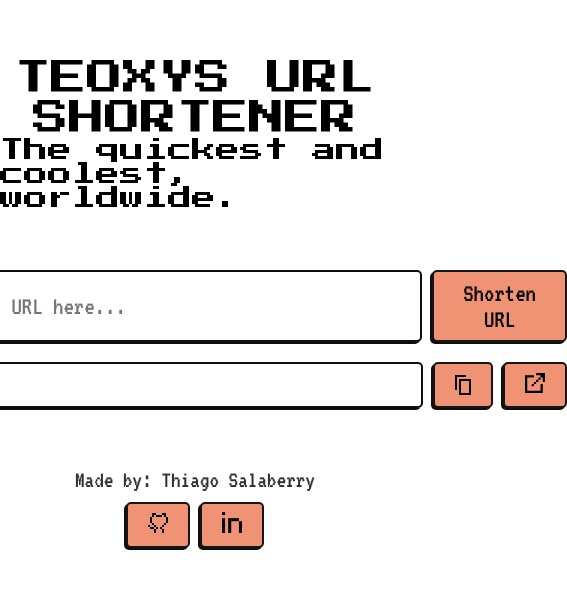
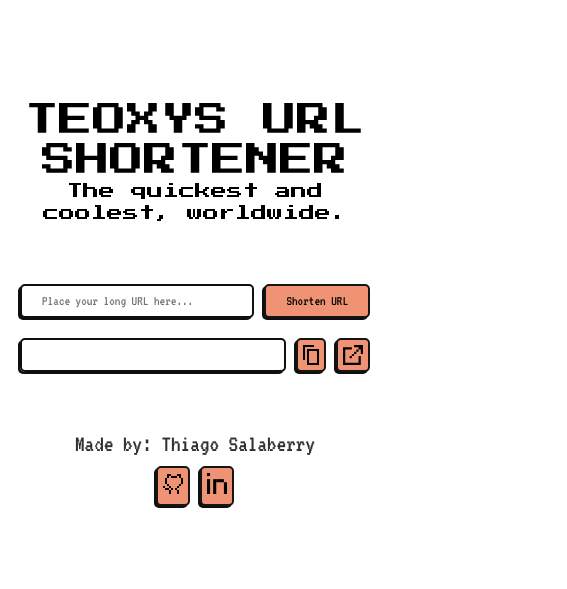
Before and after one commit to thiagoSalaberry/url-shortener, a Next.js app: page / in a window 390 px wide. Shown: the part 119-708 px from the top of the page, 567 px wide, since content can reach past the window. Built offline with nearby package versions, Linux system fonts and the light colour scheme.

Commit message:
primer commit mobile

```diff
--- a/app/globals.css
+++ b/app/globals.css
@@ -7,5 +7,6 @@
   padding: 0;
 }
 body {
-  font-family: "VT323", monospace;
+  padding: 0;
+  margin: 0;
 }
--- a/app/page.module.css
+++ b/app/page.module.css
@@ -19,6 +19,7 @@
   display: flex;
   flex-direction: column;
   gap: 10px;
+  width: 100%;
 }
 .creation_form {
   display: flex;
@@ -26,7 +27,7 @@
 }
 .result_container {
   display: grid;
-  grid-template-columns: auto 1fr 1fr;
+  grid-template-columns: 1fr auto auto;
   gap: 10px;
 }
 .info_message {
@@ -72,10 +73,18 @@
     flex-direction: column;
     justify-content: center;
     align-items: center;
-    padding: 0;
+    padding: 20px;
   }
   .title {
-    font-size: 36px;
+    font-size: 34px;
     line-height: 40px;
   }
+  .subtitle {
+    font-size: 16px;
+    line-height: 22px;
+    text-align: center;
+  }
+  .info_message {
+    font-size: 14px;
+  }
 }
--- a/app/page.tsx
+++ b/app/page.tsx
@@ -1,7 +1,6 @@
 "use client";
 import styles from "./page.module.css";
 /* HOOKS */
-import { useRouter } from "next/navigation";
 import { useForm } from "@/lib/hooks/useForm";
 import { useCreateUrl } from "@/lib/hooks/useCreateUrl";
 /* UTILITIES */
@@ -14,7 +13,6 @@ import { Loading, UrlResult, Toast } from "@/components";
 import { Input, Button, ArrowIcon, CopyIcon, ExternalIcon, GithubIcon, LinkedInIcon, Navigation } from "@/ui";
 import { ButtonRef } from "@/ui/buttons";
 import { useEffect, useRef, useState } from "react";
-// const BASE_URL = process.env.NEXT_PUBLIC_BASE_URL;
 const BASE_URL = "https://teoxys-url.vercel.app";
 const URL_TO_CALL =
   process.env.NODE_ENV == "production"
@@ -25,7 +23,6 @@ export default function Home() {
   const {isLoading, error, data, createUrl} = useCreateUrl();
   const [toastPos, setToastPos] = useState<{top:number, left:number} | null>(null)
   const copyButtonRef = useRef<ButtonRef>(null)
-  const router = useRouter()
   const handleSubmit = async (e:React.FormEvent<HTMLFormElement>) => {
     e.preventDefault();
     createUrl(longUrl)
@@ -59,8 +56,6 @@ export default function Home() {
       return () => clearTimeout(timer);
     }
   }, [toastPos])
-  console.log(data);
-
   return (
     <main className={styles.main}>
       <div className={styles.hs_container}>
@@ -87,7 +82,6 @@ export default function Home() {
         <div className={styles.result_container}>
           <UrlResult result={data && !isLoading ? data.url : ""}/>
           <Button ref={copyButtonRef} type="button" style="mainIcon" onClick={(top,left)=>{data && handleCopyClick(data.url, top!, left!)}}><CopyIcon size={16}/></Button>
-          {/* <Button type="button" style="mainIcon" onClick={()=>data && router.push(data?.url)}><ExternalIcon size={20}/></Button> */}
           <Navigation href={data && data.url || ""}><ExternalIcon size={20}/></Navigation>
         </div>
       </section>
--- a/components/loading/styles.module.css
+++ b/components/loading/styles.module.css
@@ -20,3 +20,8 @@
 .dot:last-child {
     animation-delay: .4s;
 }
+@media (max-width: 768px) {
+    .loading {
+        font-size: 14px;
+    }
+}
--- a/components/result/index.tsx
+++ b/components/result/index.tsx
@@ -1,8 +1,6 @@
 import styles from "./styles.module.css"
 import { vt323 } from "@/lib/fonts"
 export function UrlResult({result}: {result?:string}) {
-    console.log("Esto viene del result: ", result);
-
     return (
         <div className={styles.result_container}>
             <p className={`${styles.result} ${vt323.className}`}>
--- a/components/result/styles.module.css
+++ b/components/result/styles.module.css
@@ -42,3 +42,14 @@
     transform: translateY(120%);
     animation: bottom .1s forwards;
 }
+
+@media (max-width: 768px) {
+    .result_container {
+        width: 100%;
+        height: 34px;
+    }
+    .result {
+        font-size: 14px;
+
+    }
+}
--- a/ui/buttons/index.tsx
+++ b/ui/buttons/index.tsx
@@ -30,6 +30,12 @@ const MainBtnStyled = styled.button`
         transform: translate(-2px, 2px);
         box-shadow: none;
     }
+    @media (max-width: 768px) {
+        & {
+            font-size: 14px;
+            white-space: nowrap;
+        }
+    }
 `
 const SecondaryBtnStyled = styled(MainBtnStyled)`
     background: none;
@@ -38,26 +44,17 @@ const MainIconBtnStyled = styled(MainBtnStyled)`
     display: flex;
     justify-content: center;
     align-items: center;
+    @media (max-width: 768px) {
+        & {
+            padding: 5px;
+        }
+    }
 `
 const SecondaryIconBtnStyled = styled(SecondaryBtnStyled)`
     display: flex;
     justify-content: center;
     align-items: center;
 `
-// export function Button(props:ButtonProps) {
-//     switch (props.style) {
-//         case "main":
-//             return <MainBtnStyled onClick={props.onClick} type={props.type} className={vt323.className}>{props.children}</MainBtnStyled>;
-//         case "secondary":
-//             return <SecondaryBtnStyled onClick={props.onClick} type={props.type} className={vt323.className}>{props.children}</SecondaryBtnStyled>;
-//         case "mainIcon":
-//             return <MainIconBtnStyled onClick={props.onClick} type={props.type} className={vt323.className}>{props.children}</MainIconBtnStyled>;
-//         case "secondaryIcon":
-//             return <SecondaryIconBtnStyled onClick={props.onClick} type={props.type} className={vt323.className}>{props.children}</SecondaryIconBtnStyled>;
-//         default:
-//             return <MainBtnStyled onClick={props.onClick} type={props.type} className={vt323.className}>{props.children}</MainBtnStyled>;
-//     }
-// }
 export const Button = forwardRef<ButtonRef, ButtonProps>((props, ref) => {
     const buttonRef = useRef<HTMLButtonElement>(null);
     useImperativeHandle(ref, () => ({
--- a/ui/input/styles.module.css
+++ b/ui/input/styles.module.css
@@ -19,8 +19,10 @@
 .input.missing:focus {
     box-shadow: -4px 4px 0 0 rgb(224, 59, 59);
 }
+/* MOBILE */
 @media (max-width: 768px) {
     .input {
         width: 100%;
+        font-size: 14px;
     }
 }
--- a/ui/navigation/styles.module.css
+++ b/ui/navigation/styles.module.css
@@ -21,3 +21,12 @@
     transform: translate(-2px, 2px);
     box-shadow: none;
 }
+
+@media (max-width: 768px) {
+    .navigation {
+        padding: 5px;
+        display: flex;
+        justify-content: center;
+        align-items: center;
+    }
+}
```
